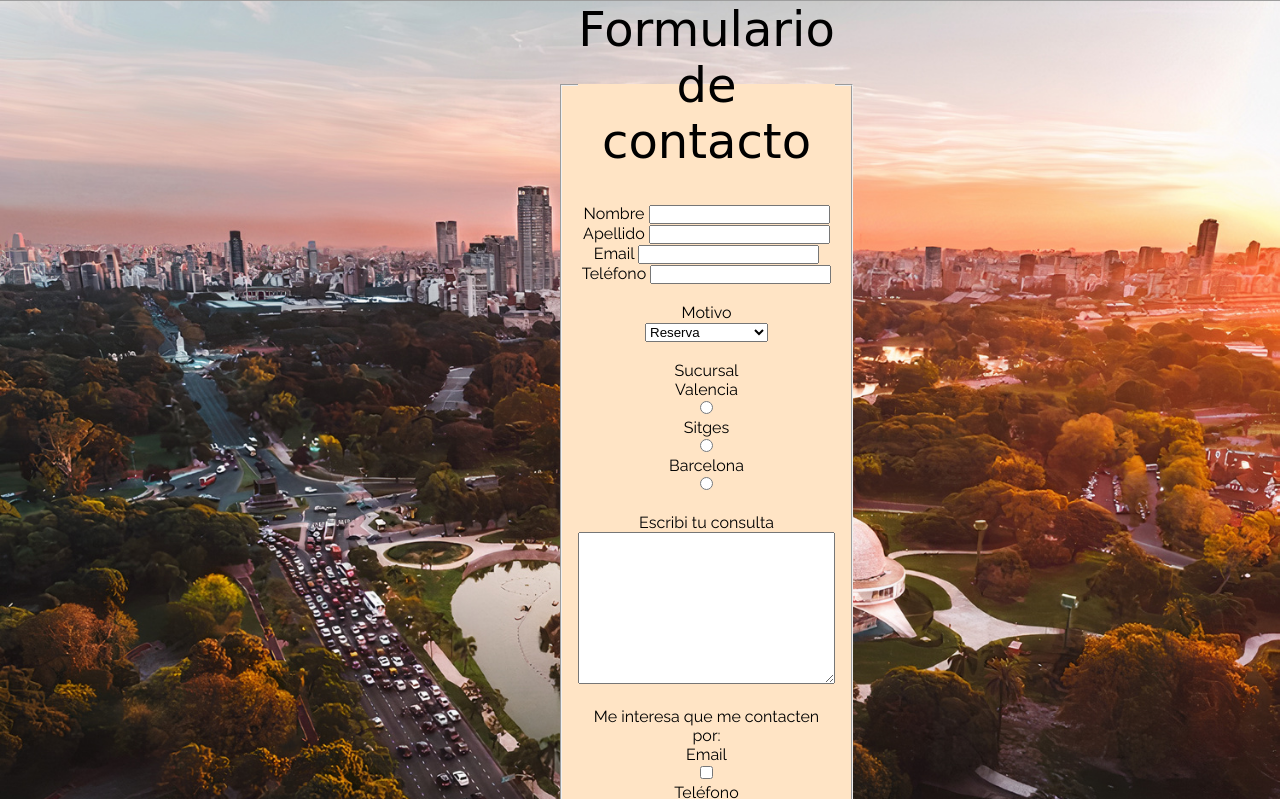
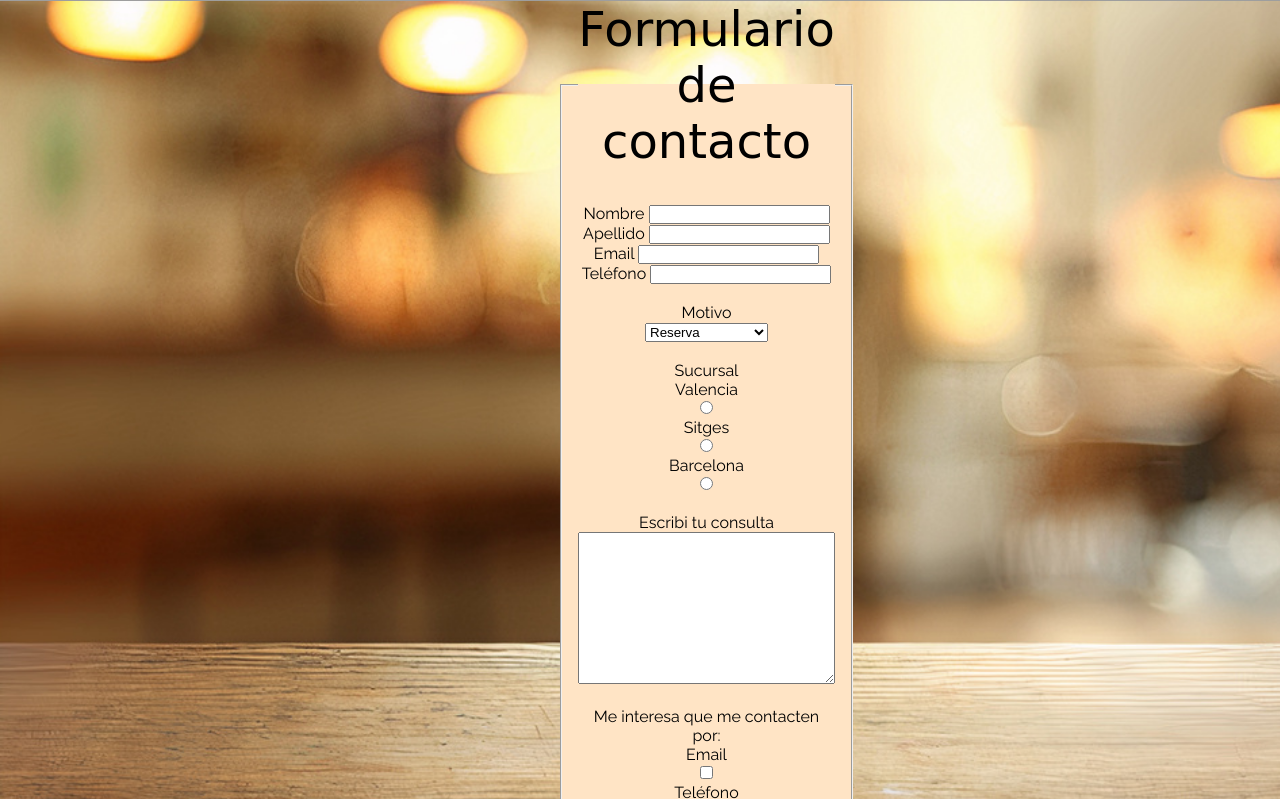
Before and after one commit to VictoriaBesada/BAIRES, a plain HTML site: page pages/contacto.html in a window 1280 px wide. Shown: the part 127-926 px from the top of the page. Drawn offline with Linux system fonts and the light colour scheme; grey boxes are pictures that could not be loaded; a web font is replaced by a local one.

Commit message:
fondo_formulario

```diff
--- a/estilos.css
+++ b/estilos.css
@@ -189,7 +189,7 @@ font-size: 1rem;
 padding-left: 70vh;
 padding-right: 70vh;
 padding-bottom: 5vh;
-background-image: url(img/ciudad.jpg);
+background-image: url(img/fondoFormulario.jpg);
 background-size: cover;
 background-repeat: no-repeat;
 display: flexbox;
```
Also changed, not shown: img/fondoFormulario.jpg (added).
